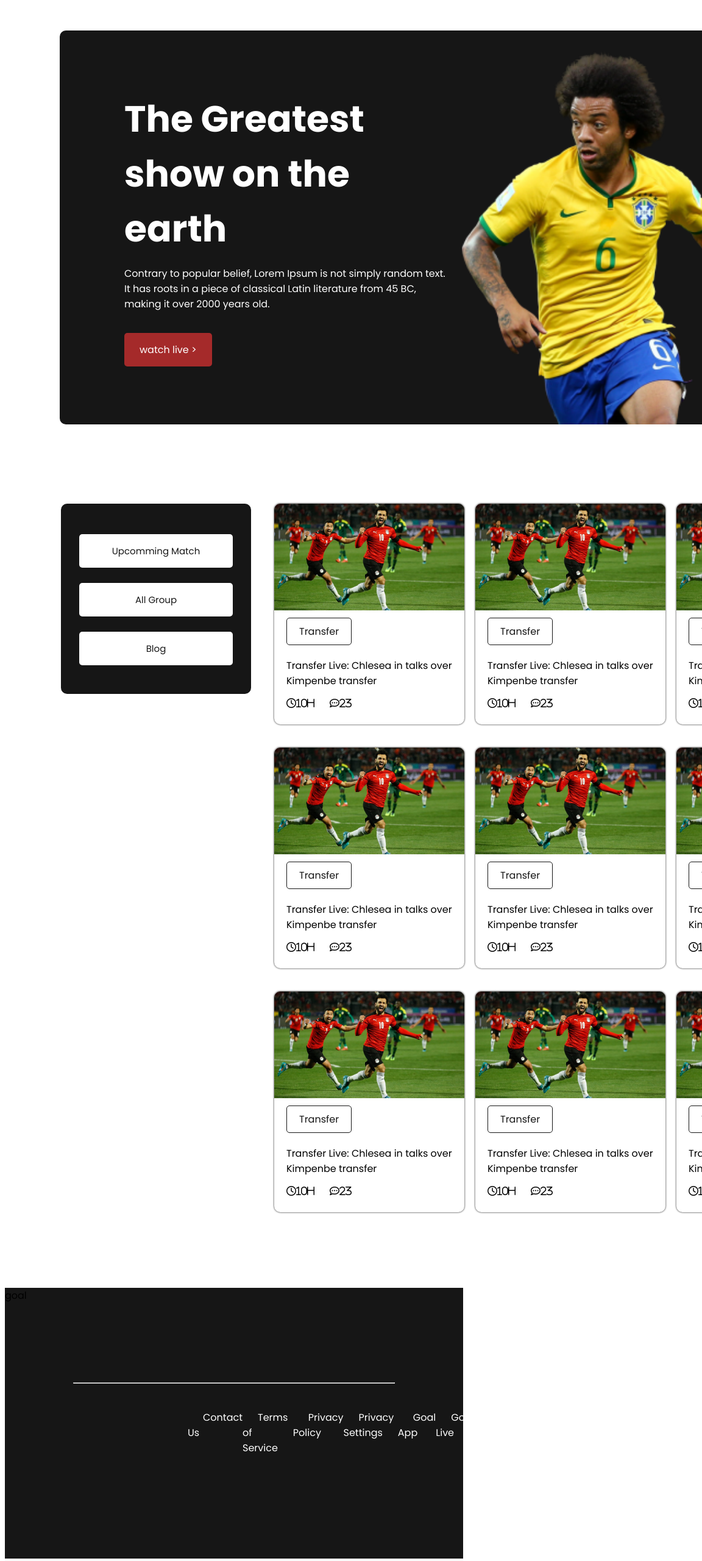
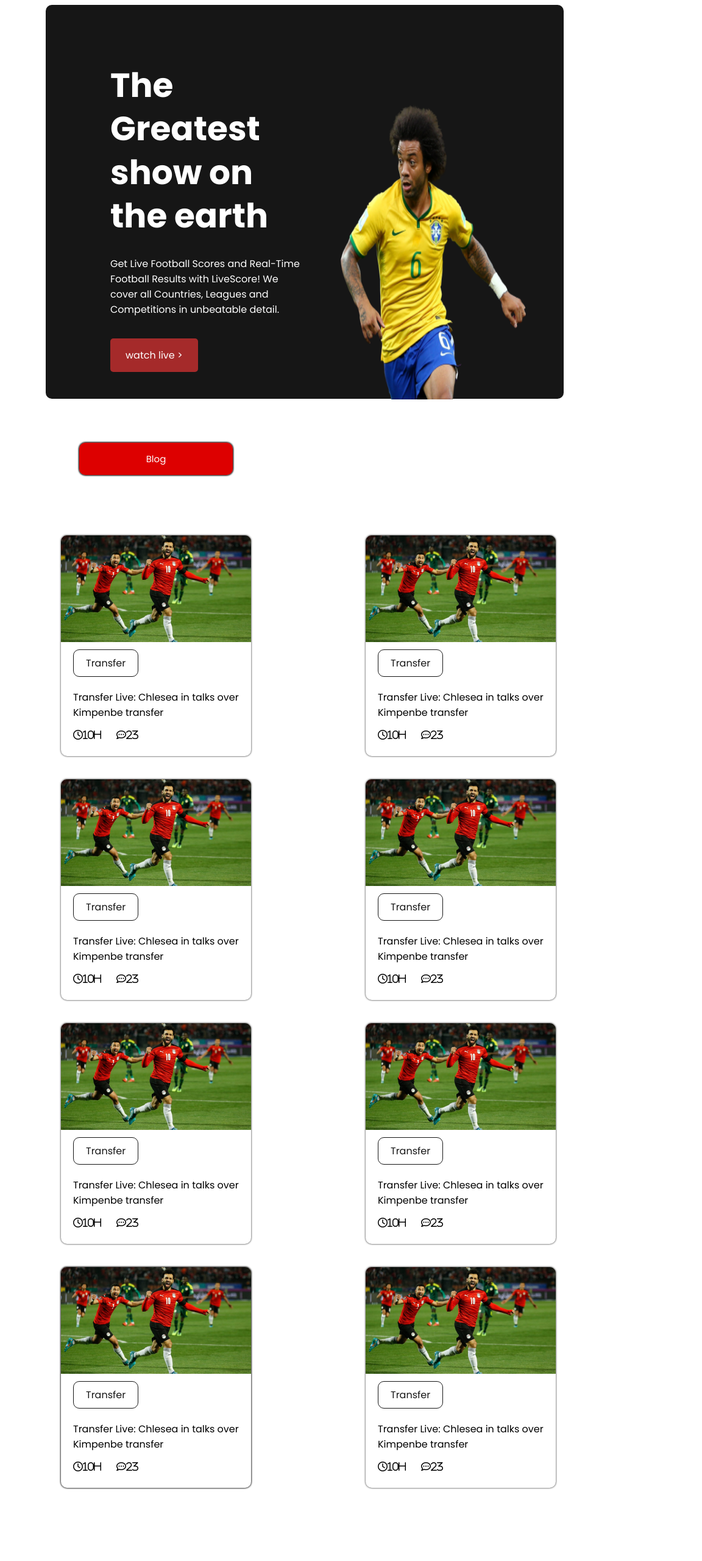
Before and after one commit to mhsetu/World_cup, a plain HTML site: page index.html in a window 768 px wide. Shown: the top 2560 px of the page at 61% size, 1152 px wide, since content can reach past the window. Drawn offline with Linux system fonts and the light colour scheme.

Commit message:
Tablet updated

```diff
--- a/index.html
+++ b/index.html
@@ -16,9 +16,9 @@
       <div class="header">
         <h1>The Greatest show on the earth</h1>
         <p class="info">
-          Contrary to popular belief, Lorem Ipsum is not simply random text. It
-          has roots in a piece of classical Latin literature from 45 BC, making
-          it over 2000 years old.
+          Get Live Football Scores and Real-Time Football Results with
+          LiveScore! We cover all Countries, Leagues and Competitions in
+          unbeatable detail.
         </p>
         <div class="button"><a href="http://">watch live ></a></div>
       </div>
@@ -28,9 +28,9 @@
     </section>
     <section class="feature-option">
       <div class="feature-button">
-        <div><a href="">Upcomming Match</a></div>
-        <div><a href="">All Group</a></div>
-        <div><a href="">Blog</a></div>
+        <div class="btn1"><a href="">Upcomming Match</a></div>
+        <div class="btn2"><a href="">All Group</a></div>
+        <div class="btn3"><a href="">Blog</a></div>
       </div>
       <div class="blogs">
         <div class="feature">
@@ -175,6 +175,17 @@
           <div><a href="">Goal App</a></div>
           <div><a href=""> Goal Live</a></div>
         </div>
+        <div class="social-media">
+          <div>
+            <a href=""><i class="fa-brands fa-facebook-square"></i></a>
+          </div>
+          <div>
+            <a href=""><i class="fa-brands fa-instagram"></i></a>
+          </div>
+          <div>
+            <a href=""><i class="fa-brands fa-whatsapp-square"></i></a>
+          </div>
+        </div>
       </footer>
     </section>
   </body>
--- a/style.css
+++ b/style.css
@@ -15,7 +15,6 @@ body {
   gap: 24px;
   margin-top: 50px;
   margin-left: 90px;
-  margin-right: 140px;
   border-radius: 10px;
 }
 
@@ -29,7 +28,7 @@ body {
 h1 {
   font-family: "Poppins", sans-serif;
   color: #ffffff;
-  font-size: 60px;
+  font-size: 70px;
   margin-bottom: 0px;
 }
 
@@ -43,10 +42,10 @@ h1 {
   width: 581px;
   height: 613px;
   padding-top: 33px;
-  padding-right: 80px;
+  padding-right: 50px;
 }
 
-a {
+.button a {
   text-decoration: none;
   color: #ffffff;
   background-color: brown;
@@ -71,10 +70,8 @@ a {
 }
 
 .feature-button {
-  display: block;
   width: 252px;
   height: 252px;
-
   margin-top: 50px;
 }
 .feature-button div {
@@ -84,14 +81,19 @@ a {
   width: 252px;
   height: 40px;
   padding-left: 30px;
-  padding-right: 30px;
 }
-.feature-button div a {
+.feature-button a {
   font-size: 15px;
   text-align: center;
   background-color: #ffffff;
-
   color: #161616;
+  padding: 15px 15px;
+  text-decoration: none;
+  border-radius: 10px;
+}
+.btn3 a {
+  background-color: #dd0000;
+  color: #ffffff;
 }
 /* Feature-Button  End */
 
@@ -138,6 +140,8 @@ a {
   padding: 10px 20px;
   border: 1px solid #161616;
   color: #161616;
+  border-radius: 10px;
+  text-decoration: none;
 }
 
 /* feature End */
@@ -158,9 +162,112 @@ hr {
 .footer-link {
   display: flex;
   position: absolute;
+  gap: 20px;
   top: 200px;
-  left: 300px;
+  left: 400px;
 }
+
 .footer-link a {
-  background-color: transparent;
+  text-decoration: none;
+  color: white;
 }
+
+.social-media {
+  display: flex;
+  position: absolute;
+  top: 300px;
+  left: 47%;
+  gap: 20px;
+}
+
+.social-media a {
+  font-size: 25px;
+  color: #ffffff;
+}
+
+/* ------------------------------------
+------------For Tablet ---------------*/
+
+/* Medium devices (tablets, 768px) */
+@media screen and (min-width: 576px) and (max-width: 768px) {
+  .container {
+    width: 850px;
+    margin: 0 auto;
+  }
+  .header h1 {
+    height: 300px;
+    line-height: 1.3;
+    margin-bottom: 10px;
+    font-size: 55px;
+  }
+  .marcelo img {
+    padding-top: 162px;
+    padding-left: 40px;
+    width: 75%;
+    height: 75%;
+  }
+}
+
+@media screen and (min-width: 576px) and (max-width: 768px) {
+  .feature-button div a {
+    filter: drop-shadow(0 0 0.1rem #161616);
+    position: relative;
+    top: 0px;
+  }
+  .feature-button div {
+    position: absolute;
+    display: flex;
+    /* flex-direction: row; */
+    top: -100px;
+  }
+
+  .feature-option {
+    background-color: transparent;
+  }
+}
+
+@media screen and (min-width: 576px) and (max-width: 768px) {
+  .blogs {
+    display: grid;
+    grid-template-columns: repeat(2, 500px);
+    position: relative;
+    left: -350px;
+    top: -250px;
+    width: 357px;
+    height: 414.21px;
+  }
+}
+
+@media screen and (min-width: 576px) and (max-width: 768px) {
+  body {
+    height: 3000px;
+    width: 1000px;
+    margin-left: 0;
+  }
+  .goal {
+    position: relative;
+    top: 1900px;
+  }
+
+  .footer-link {
+    left: 300px;
+    top: 130px;
+    display: grid;
+    grid-template-columns: repeat(3, 50px);
+    grid-template-rows: repeat(3, 10px);
+    column-gap: 100px;
+    row-gap: 60px;
+  }
+  hr {
+    position: absolute;
+    top: -30px;
+    width: 50%;
+    left: 200px;
+  }
+
+  .social-media {
+    top: 300px;
+    left: 40%;
+    gap: 20px;
+  }
+}
```
